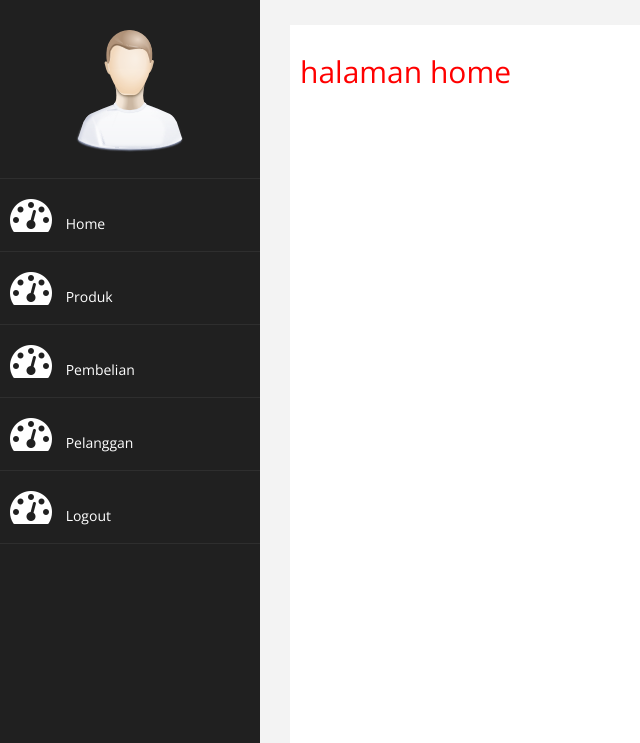
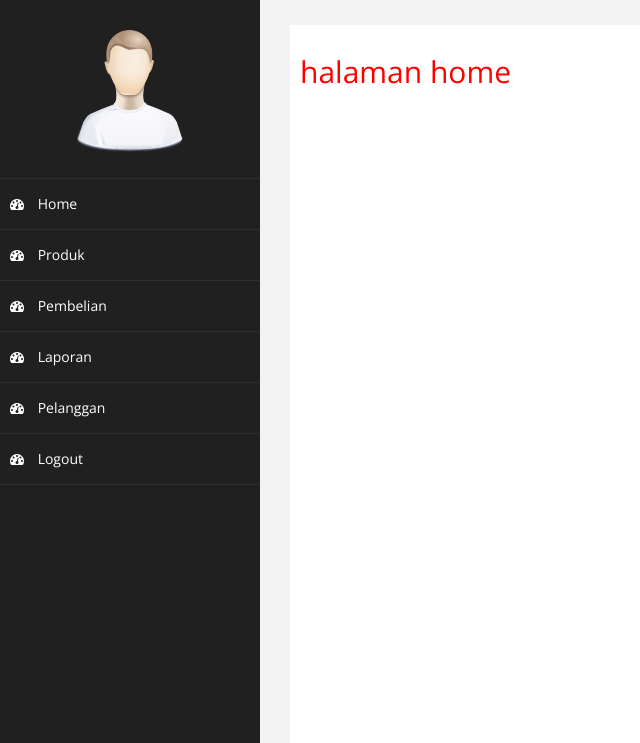
Before and after one commit to diky-satria/trainittoko, a PHP site: page /admin/index.php in a window 1280 px wide. Shown: the part 60-803 px from the top of the page, without its empty margins (0-640 px from the left). Run offline with PHP 8.4, Linux system fonts and the light colour scheme; the visitor is signed in with stand-in values (Sample User, id 1); some libraries are stand-ins or nearby versions.

Commit message:
membuat laporan penjualan

```diff
--- a/admin/index.php
+++ b/admin/index.php
@@ -54,11 +54,12 @@ font-size: 16px;"> Last access : 30 May 2014 &nbsp; <a href="login.html" class="
 					</li>
 
 
-                    <li><a href="index.php"><i class="fa fa-dashboard fa-3x"></i> Home</a></li>
-                    <li><a href="index.php?halaman=produk"><i class="fa fa-dashboard fa-3x"></i> Produk</a></li>
-                    <li><a href="index.php?halaman=pembelian"><i class="fa fa-dashboard fa-3x"></i> Pembelian</a></li>
-                    <li><a href="index.php?halaman=pelanggan"><i class="fa fa-dashboard fa-3x"></i> Pelanggan</a></li>
-                    <li><a href="logout.php"><i class="fa fa-dashboard fa-3x"></i> Logout</a></li>
+                    <li><a href="index.php"><i class="fa fa-dashboard"></i> Home</a></li>
+                    <li><a href="index.php?halaman=produk"><i class="fa fa-dashboard"></i> Produk</a></li>
+                    <li><a href="index.php?halaman=pembelian"><i class="fa fa-dashboard"></i> Pembelian</a></li>
+                    <li><a data-toggle="modal" data-target="#exampleModal"><i class="fa fa-dashboard"></i> Laporan</a></li>
+                    <li><a href="index.php?halaman=pelanggan"><i class="fa fa-dashboard"></i> Pelanggan</a></li>
+                    <li><a href="logout.php"><i class="fa fa-dashboard"></i> Logout</a></li>
 
                 </ul>
 
@@ -88,6 +89,8 @@ font-size: 16px;"> Last access : 30 May 2014 &nbsp; <a href="login.html" class="
                         include 'ubahProduk.php';
                     }elseif($_GET['halaman'] == 'konfirmasi'){
                         include 'konfirmasi.php';
+                    }elseif($_GET['halaman'] == 'laporan'){
+                        include 'laporan.php';
                     }
                 }else{
                     include 'home.php';
@@ -125,6 +128,38 @@ font-size: 16px;"> Last access : 30 May 2014 &nbsp; <a href="login.html" class="
         } );
     </script>
 
+    <!-- Modal -->
+    <div class="modal fade" id="exampleModal" tabindex="-1" role="dialog" aria-labelledby="exampleModalLabel" aria-hidden="true">
+      <div class="modal-dialog" role="document">
+        <div class="modal-content">
+          <div class="modal-header">
+            <h5 class="modal-title" id="exampleModalLabel">Laporan Pembelian</h5>
+            <button type="button" class="close" data-dismiss="modal" aria-label="Close">
+              <span aria-hidden="true">&times;</span>
+            </button>
+          </div>
+          <div class="modal-body">
+
+            <form method="post" action="index.php?halaman=laporan">
+                <div class="form-group">
+                    <label>Tanggal Mulai</label>
+                    <input type="date" name="tglm" class="form-control">
+                </div>
+                <div class="form-group">
+                    <label>Tanggal Selesai</label>
+                    <input type="date" name="tgls" class="form-control">
+                </div>
+
+          </div>
+          <div class="modal-footer">
+            <button type="button" class="btn btn-secondary" data-dismiss="modal">Kembali</button>
+            <button type="submit" name="lihat" class="btn btn-primary">Lihat</button>
+            </form>
+          </div>
+        </div>
+      </div>
+    </div>
+
 </body>
 </html>
 
```
Also changed, not shown: admin/laporan.php (added, +68 -0 lines).
